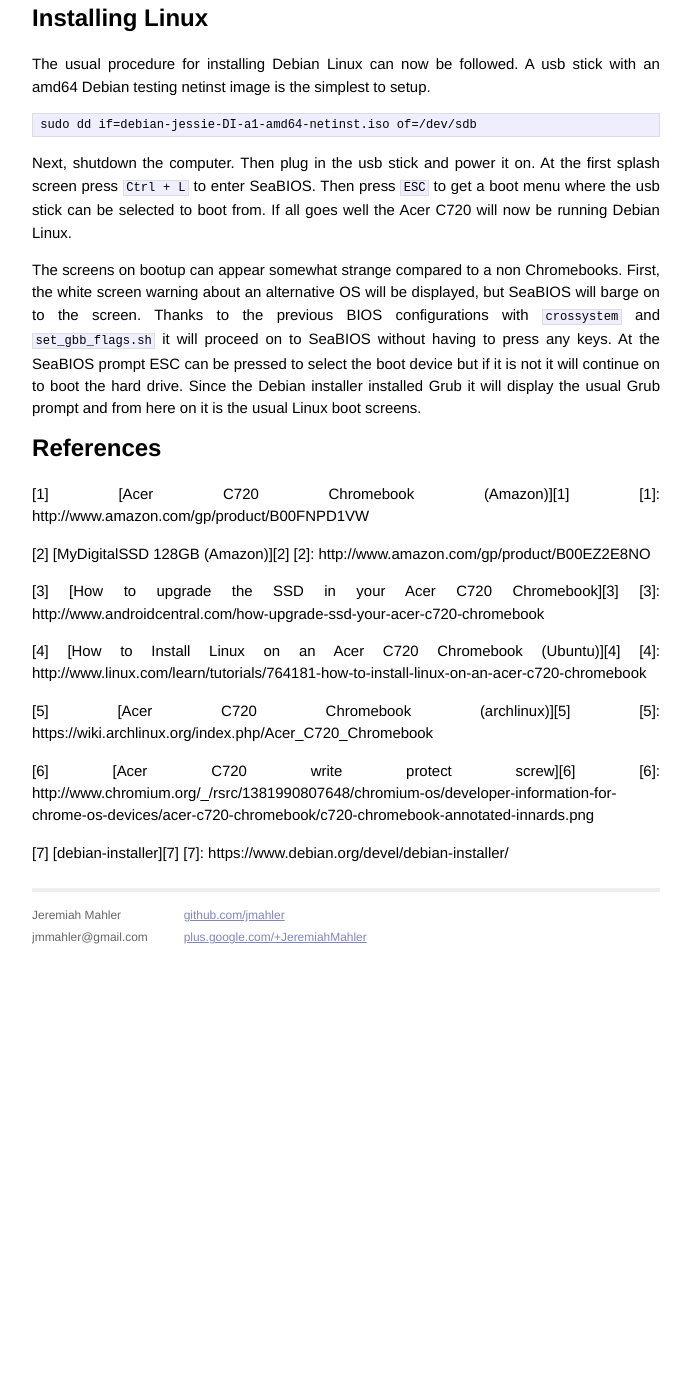
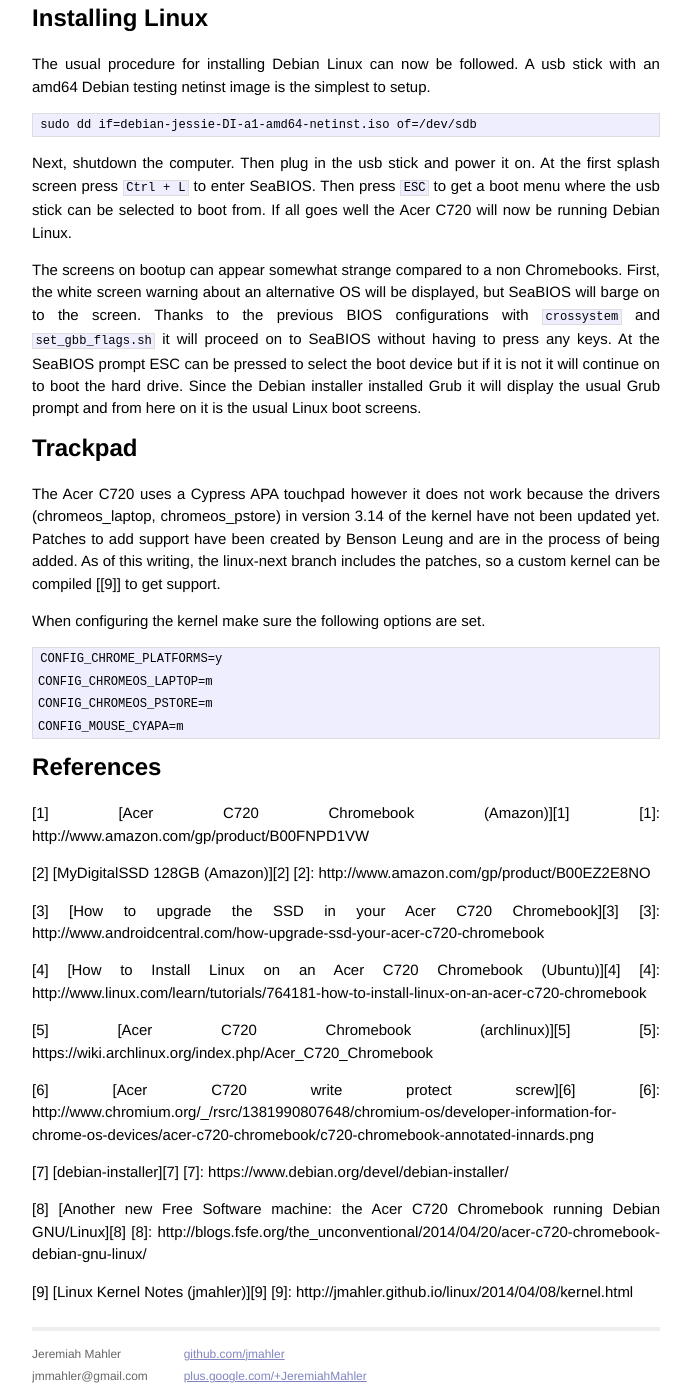
Before and after one commit to jmahler/jmahler.github.io, a Jekyll site: the page built from _posts/2014-07-25-acer-c720-linux.md, in a window 1280 px wide and 1400 px high, scrolled down 1787 px. Shown: the whole window, without its empty margins (294-985 px from the left). Built offline with Jekyll 4.4.1, drawn with Linux system fonts in a browser that asks for light colours; Markdown is read by kramdown in place of the engine named in the settings; before the commit the page ends 2748 px from its top, so only the background shows below that.

Commit message:
doc: working Acer C720 trackpad
Documented how to get the trackpad working on the Acer C720 under Debian
with a custom (linux-next) kernel.

```diff
--- a/_posts/2014-07-25-acer-c720-linux.md
+++ b/_posts/2014-07-25-acer-c720-linux.md
@@ -119,6 +119,22 @@
 Since the Debian installer installed Grub it will display the usual Grub
 prompt and from here on it is the usual Linux boot screens.
 
+# Trackpad
+
+The Acer C720 uses a Cypress APA touchpad however it does not work
+because the drivers (chromeos_laptop, chromeos_pstore) in version 3.14
+of the kernel have not been updated yet.  Patches to add support have
+been created by Benson Leung and are in the process of being added.
+As of this writing, the linux-next branch includes the patches, so a
+custom kernel can be compiled [[9]] to get support.
+
+When configuring the kernel make sure the following options are set.
+
+    CONFIG_CHROME_PLATFORMS=y
+    CONFIG_CHROMEOS_LAPTOP=m
+    CONFIG_CHROMEOS_PSTORE=m
+    CONFIG_MOUSE_CYAPA=m
+
 # References
 
   [1] [Acer C720 Chromebook (Amazon)][1]
@@ -141,3 +157,9 @@
 
   [7] [debian-installer][7]
   [7]: https://www.debian.org/devel/debian-installer/
+
+  [8] [Another new Free Software machine: the Acer C720 Chromebook running Debian GNU/Linux][8]
+  [8]: http://blogs.fsfe.org/the_unconventional/2014/04/20/acer-c720-chromebook-debian-gnu-linux/
+
+  [9] [Linux Kernel Notes (jmahler)][9]
+  [9]: http://jmahler.github.io/linux/2014/04/08/kernel.html
```
